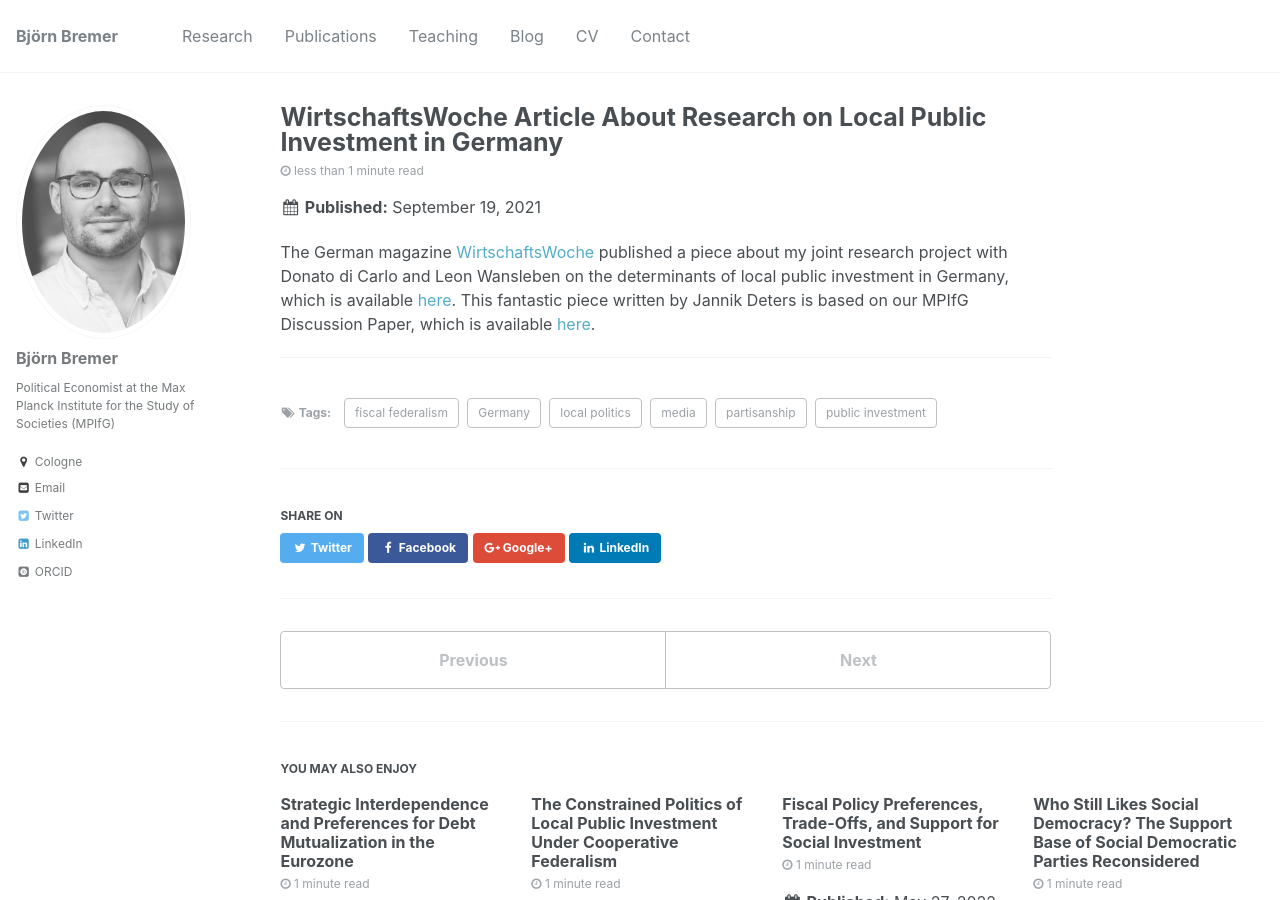
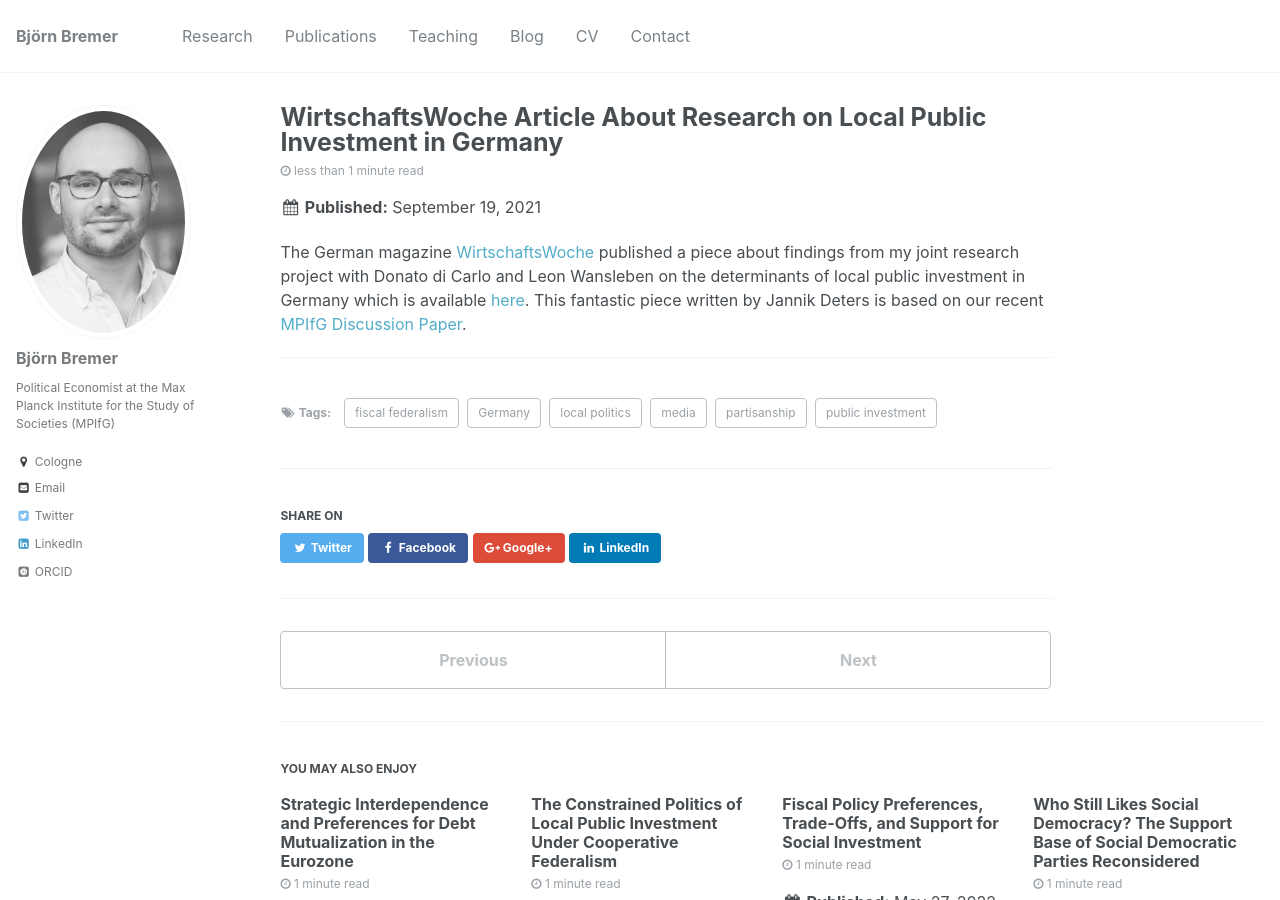
Before and after one commit to bjoernbremer/bjoernbremer.github.io, a Jekyll site: the page built from _posts/2021-09-19-wirtschaftswoche.md, in a window 1280 px wide and 900 px high. Built offline with Jekyll 4.4.1, drawn with Linux system fonts in a browser that asks for light colours; some web fonts are replaced.

Commit message:
Update 2021-09-19-wirtschaftswoche.md

```diff
--- a/_posts/2021-09-19-wirtschaftswoche.md
+++ b/_posts/2021-09-19-wirtschaftswoche.md
@@ -12,6 +12,6 @@ tags:
 
 ---
 
-The German magazine [WirtschaftsWoche](https://www.wiwo.de/) published a piece about my joint research project with Donato di Carlo and Leon Wansleben on the determinants of local public investment in Germany, which is available [here](https://www.wiwo.de/technologie/digitalisierung-der-wirtschaft/investitionssummen-aller-401-kreise-wo-sich-der-investitionsstau-seit-der-wiedervereinigung-am-meisten-verschaerft-hat-/27619494.html). This fantastic piece written by Jannik Deters is based on our MPIfG Discussion Paper, which is available [here](https://www.mpifg.de/discussion-papers).
+The German magazine [WirtschaftsWoche](https://www.wiwo.de/) published a piece about findings from my joint research project with Donato di Carlo and Leon Wansleben on the determinants of local public investment in Germany which is available [here](https://www.wiwo.de/technologie/digitalisierung-der-wirtschaft/investitionssummen-aller-401-kreise-wo-sich-der-investitionsstau-seit-der-wiedervereinigung-am-meisten-verschaerft-hat-/27619494.html). This fantastic piece written by Jannik Deters is based on our recent [MPIfG Discussion Paper](https://www.mpifg.de/discussion-papers).
 
 ------
```
